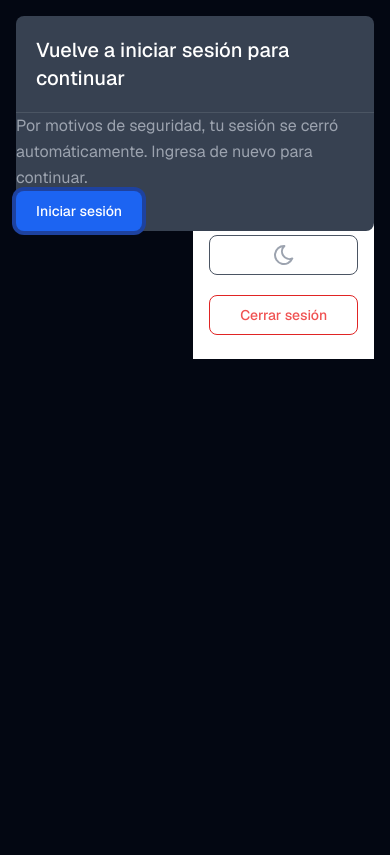
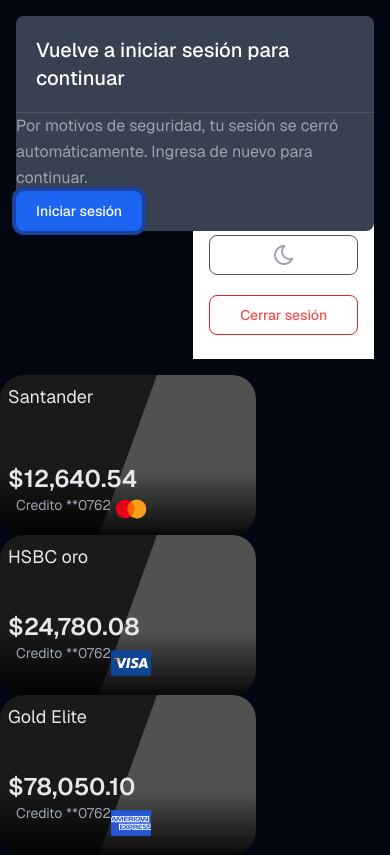
Before and after one commit to RafaelMoro/next-budget-master, a Next.js app: page /dashboard in a window 390 px wide. Built offline with nearby package versions, Linux system fonts and the light colour scheme; no server answers.

Commit message:
add show accounts mobile

```diff
--- a/src/features/Dashboard/DashboardView.tsx
+++ b/src/features/Dashboard/DashboardView.tsx
@@ -25,6 +25,9 @@ export const DashboardView = ({ accounts }: DashboardViewProps) => {
         <HeaderDashboard isMobile>
           <HeaderMenuMobile accounts={accounts} />
         </HeaderDashboard>
+        <Account name="Santander" balance="$12,640.54" accountType="Credito" accountProvider="mastercard" />
+        <Account name="HSBC oro" balance="$24,780.08" accountType="Credito" accountProvider="visa" />
+        <Account name="Gold Elite" balance="$78,050.10" accountType="Credito" accountProvider="americanExpress" />
       </main>
     )
   }
```
